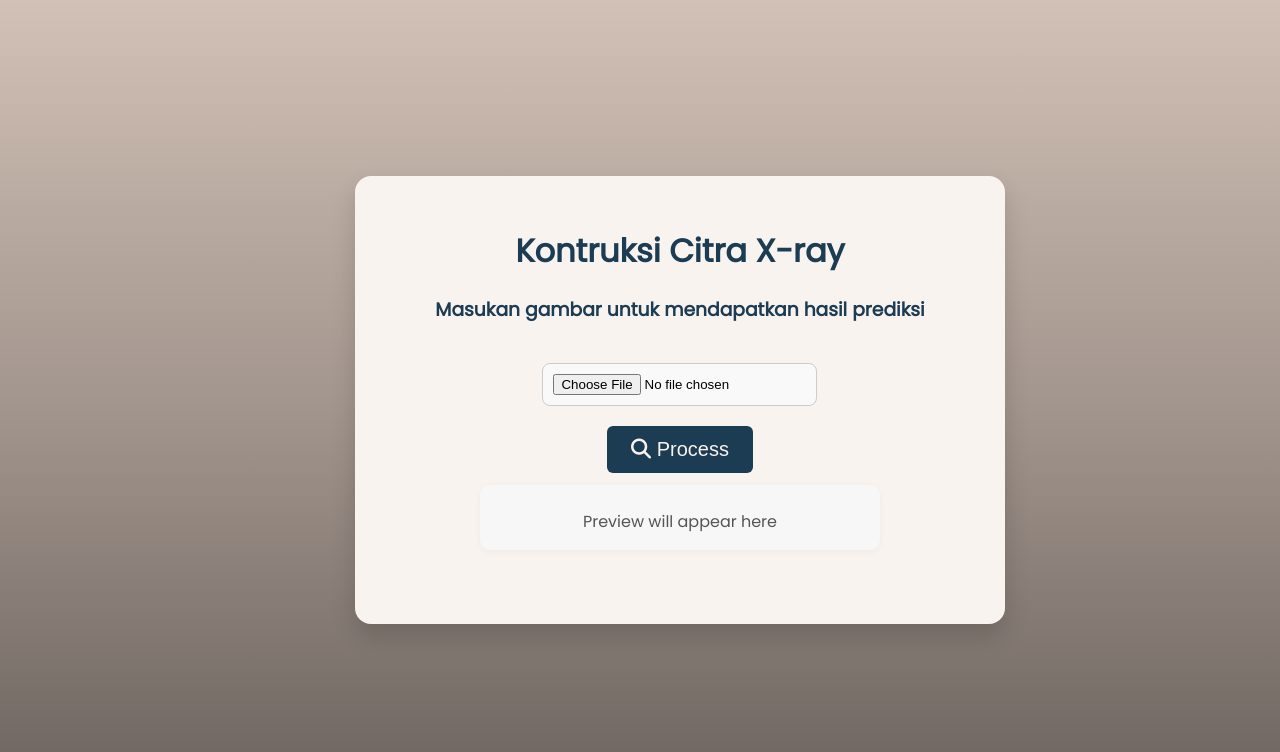
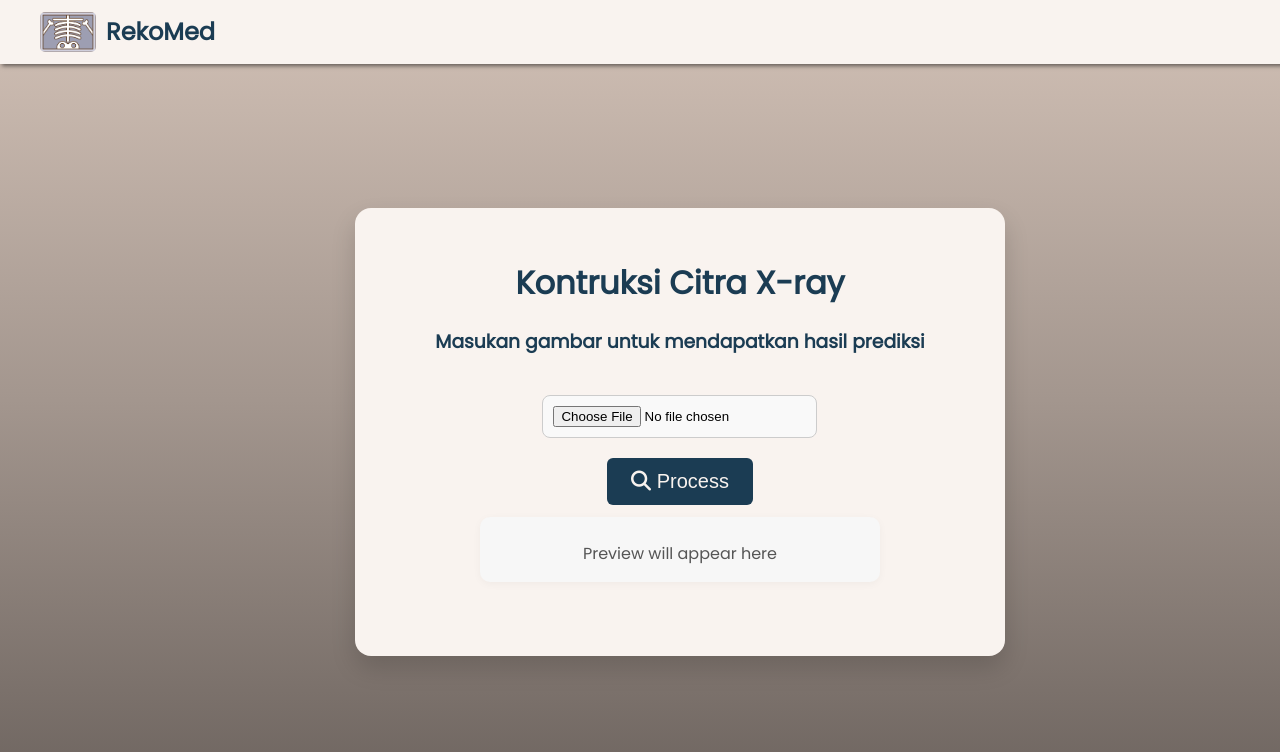
Before and after one commit to badipram/FEBEXray, a React (Vite) app in the folder frontend/: page / in a window 1280 px wide. Shown: the top 752 px of the page. Built offline with nearby package versions, Linux system fonts and the light colour scheme.

Commit message:
adding navbar

```diff
--- a/frontend/src/App.css
+++ b/frontend/src/App.css
@@ -5,6 +5,65 @@
   text-align: center;
 }
 
+.main-content {
+  padding-top: 64px;
+}
+
+
+.navbar {
+  width: 100%;
+  position: fixed;
+  top: 0;
+  left: 0;
+  background: #F9F3EF;
+  box-shadow: 2px 2px 4px rgba(0,0,0,0.5);
+  display: flex;
+  align-items: center;
+  padding: 0 40px;
+  height: 64px;
+  z-index: 1000;
+}
+
+.navbar-brand {
+  display: flex;
+  align-items: center;
+  margin-right: 1180px;
+}
+
+.logo {
+  height: 40px;
+  margin-right: 10px;
+  border-radius: 5px;
+}
+
+.logo-name {
+  font-size: 1.5rem;
+  font-weight: bold;
+}
+
+.navbar-links {
+  list-style: none;
+  display: flex;
+  gap: 30px;
+  margin: 0;
+  padding: 0;
+}
+
+.navbar-links li a {
+  text-decoration: none;
+  color: #1B3C53;
+  font-weight: 500;
+  padding: 8px 12px;
+  border-radius: 8px;
+  transition: all 0.3s ease;
+}
+
+.navbar-links li a:hover {
+  color: #F9F3EF;
+  background-color: #456882;
+  box-shadow: 0 4px 8px rgba(0, 0, 0, 0.1);
+  transform: translateY(-2px);
+}
 
 body {
       margin: 0;
@@ -177,41 +236,6 @@ button {
       min-height: 24px;
     }
 
-.navbar {
-  display: flex;
-  justify-content: space-between;
-  align-items: center;
-  background: #263238;
-  color: #fff;
-  padding: 16px 32px;
-  border-radius: 0 0 16px 16px;
-  box-shadow: 0 2px 8px rgba(0,0,0,0.08);
-}
-
-.navbar-title {
-  font-size: 1.3rem;
-  font-weight: bold;
-  letter-spacing: 1px;
-  display: flex;
-  align-items: center;
-}
-
-.navbar-links {
-  display: flex;
-  gap: 18px;
-}
-
-.navbar-link {
-  color: #fff;
-  text-decoration: none;
-  font-weight: 500;
-  transition: color 0.2s;
-}
-
-.navbar-link:hover {
-  color: #90caf9;
-}
-
  @keyframes fadeIn {
       from { opacity: 0; transform: scale(0.95); }
       to   { opacity: 1; transform: scale(1); }
--- a/frontend/src/App.jsx
+++ b/frontend/src/App.jsx
@@ -4,6 +4,7 @@ import FormUpload from './components/FormUpload';
 import ImagePreview from './components/ImagePreview';
 import ResultImages from './components/ResultImages';
 import DetectionInfo from './components/DetectionInfo';
+import Navbar from './components/navbar';
 
 function App() {
   const [preview, setPreview] = useState('https://via.placeholder.com/400x300?text=Upload+X-ray+Image');
@@ -75,6 +76,10 @@ function App() {
   };
 
   return (
+    <>
+    <div className="main-content">
+    <Navbar />
+
       <div className="container">
         <h1>Kontruksi Citra X-ray</h1>
         <h3>Masukan gambar untuk mendapatkan hasil prediksi</h3>
@@ -95,6 +100,9 @@ function App() {
 
         <div id="result" style={{ color: error ? 'red' : '#28a745' }}>{resultText}</div>
       </div>
+    </div>
+    </>
+
   );
 }
 
--- a/frontend/src/components/navbar.jsx
+++ b/frontend/src/components/navbar.jsx
@@ -1,20 +1,21 @@
-import React from "react";
-import "./App.css";
+const Navbar = () => {
+  return (
+    <>
+    <nav className="navbar">
+        <div className="navbar-brand">
+          <img src="../public/logo.png" alt="Logo" className="logo" />
+          <h1 className="logo-name">RekoMed</h1>
+        </div>
+        <ul className="navbar-links">
+          <li><a href="#beranda">Beranda</a></li>
+          <li><a href="#tentang">Tentang</a></li>
+          <li><a href="#teknologi">Teknologi</a></li>
+          <li><a href="#rekonstruksi">Rekonstruksi</a></li>
+        </ul>
+    </nav>
 
-function Navbar() {
-  return (
-    <nav className="navbar">
-      <div className="navbar-title">
-        {/* <i className="fa-solid fa-x-ray" style={{ marginRight: 8 }}></i> */}
-        Aplikasi Konstruksi Citra
-      </div>
-      <div className="navbar-links">
-        <a href="#" className="navbar-link">Home</a>
-        <a href="#history" className="navbar-link">Riwayat</a>
-        {/* Tambah link lain jika perlu */}
-      </div>
-    </nav>
-  );
+    </>
+  )
 }
 
 export default Navbar;
```
Also changed, not shown: frontend/public/logo.png (added). Lines whose indentation alone changed are shown as unchanged.
